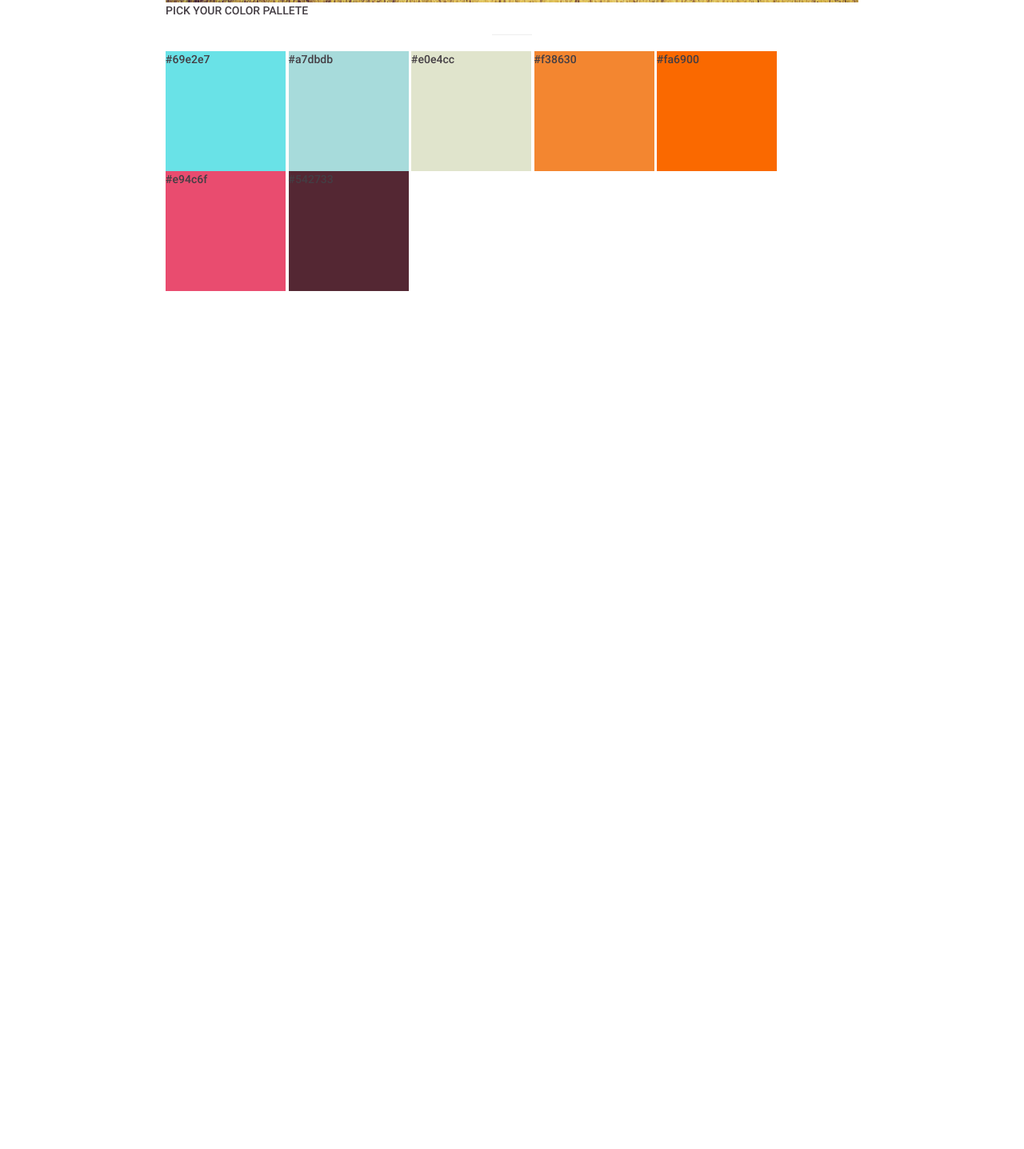
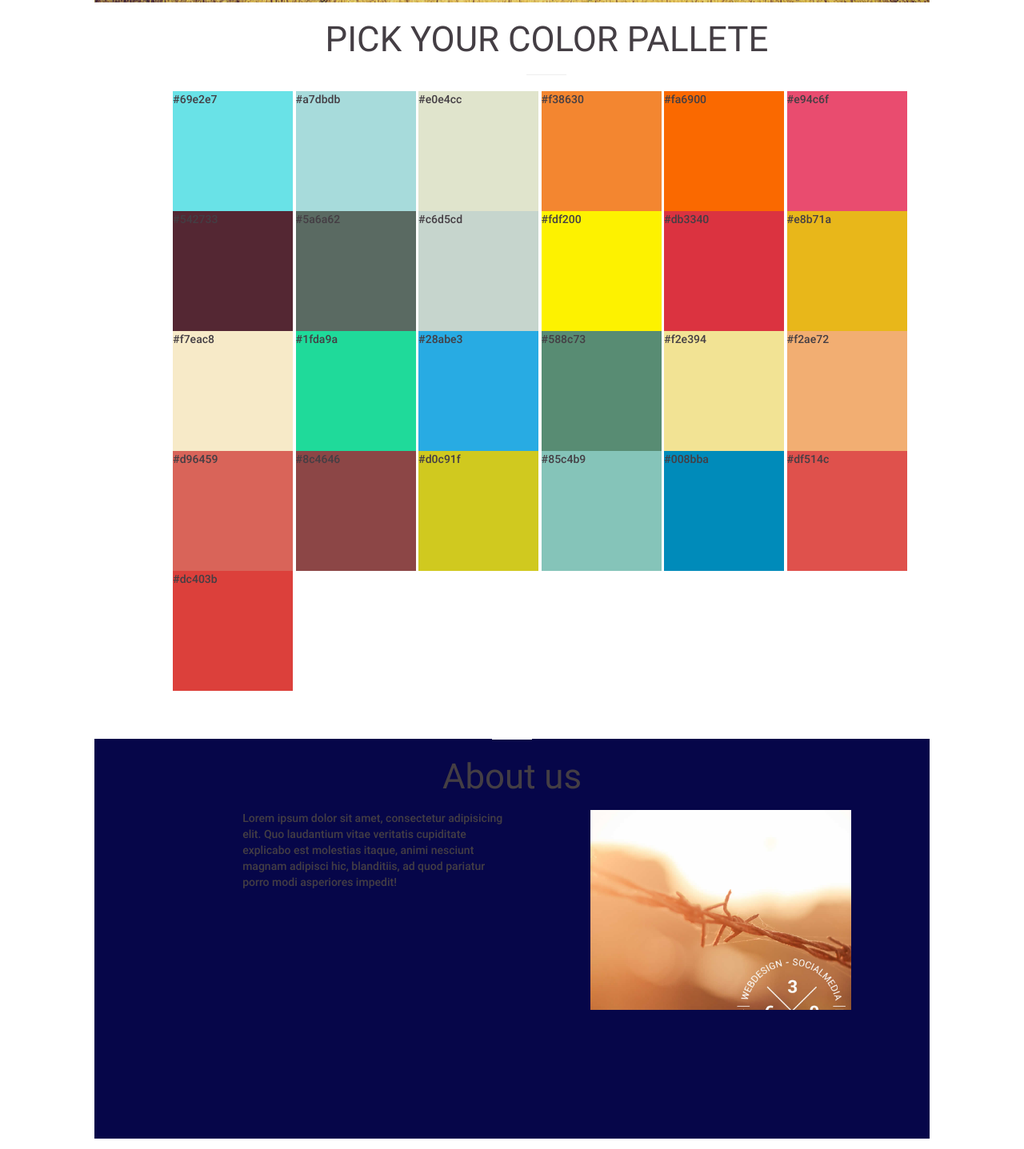
Before and after one commit to carol198/kane, a plain HTML site: page index.html in a window 1280 px wide. Shown: the part 583-2020 px from the top of the page at 80% size. Before the commit the page ends 967 px from the top, so only its background shows below. Drawn offline with nearby package versions, Linux system fonts and the light colour scheme; files whose address does not match are found by name.

Commit message:
hasta about falta terminar

```diff
--- a/css/main.scss
+++ b/css/main.scss
@@ -27,7 +27,60 @@
 .cuadrado7{
 	@include color(#542733);
 }
-
+.cuadrado8{
+	@include color(#5a6a62);
+}
+.cuadrado9{
+	@include color(#c6d5cd);
+}
+.cuadrado10{
+	@include color(#fdf200);
+}
+.cuadrado11{
+	@include color(#db3340);
+}
+.cuadrado12{
+	@include color(#e8b71a);
+}
+.cuadrado13{
+	@include color(#f7eac8);
+}
+.cuadrado14{
+	@include color(#1fda9a);
+}
+.cuadrado15{
+	@include color(#28abe3);
+}
+.cuadrado16{
+	@include color(#588c73);
+}
+.cuadrado17{
+	@include color(#f2e394);
+}
+.cuadrado18{
+	@include color(#f2ae72);
+}
+.cuadrado19{
+	@include color(#d96459);
+}
+.cuadrado20{
+	@include color(#8c4646);
+}
+.cuadrado21{
+	@include color(#d0c91f);
+}
+.cuadrado22{
+	@include color(#85c4b9);
+}
+.cuadrado23{
+	@include color(#008bba);
+}
+.cuadrado24{
+	@include color(#df514c);
+}
+.cuadrado25{
+	@include color(#dc403b);
+}
 nav{
 	background-color:#59D38A;
 }
@@ -48,6 +101,21 @@ nav{
 	padding-top:50px;
 	padding-left:10px;
 }
+h3{
+	text-align:center;
+}
 hr{
 	width:50px;
 }
+.fondocolor{
+	background-color:#060649;
+	width:100%;
+	height:500px;
+}
+.imaA{
+	background-image:url(../img/agency-img3.jpg);
+	background-size:cover;
+	background-repeat:no-repeat;
+	width:100%;
+	height:250px;
+}
--- a/index.html
+++ b/index.html
@@ -5,19 +5,14 @@
     <title>Escoge tu paleta de colores!</title>
     <meta name="viewport" content="width=device-width, initial-scale=1.0">
     <meta name="description" content="ThreeSixty Bootstrap Template">
-    <meta name="author" content="Fabian Bentz Webdesign">
-
-
+    <meta name="author" content="Carolina Fernandez">
     <link href='http://fonts.googleapis.com/css?family=Roboto:400,100,300,300italic,500,400italic,700' rel='stylesheet' type='text/css'>
-
     <link href="./css/bootstrap.css" rel="stylesheet">
     <link href="./css/main.css" rel="stylesheet">
     <link rel="stylesheet" href="./font-awesome/css/font-awesome.min.css">
-
   </head>
-
 <body>
-<div class="container">
+<div class="offset-s1 col s10">
     <nav>
        <a href="#" class="brand-logo"><img src="img/logo.png" alt=""></a>
           <ul id="nav-mobile" class="right">
@@ -32,11 +27,14 @@
     </nav>
 <section>
   <div class="row">
-    <div class="col s12">
+    <div class="offset-s1 col s10">
       <div class="fondo">
         <div class="txt"><H3>BEAUTIFUL COLOR PALETTES FOR YOUR NEXT WEB PROJECT</H3></div>
         <div><h5>Chossing the right color scheme is essential in your website's sucess. Your layout and other design choices - including font should be developed in concert with color scheme to ensure readability, cohesiveness and beauty in the final product.</h5></div>
-      </div><p>PICK YOUR COLOR PALLETE</p><hr>
+      </div>
+      <div class="row">
+        <div class="col s11 offset-s1">
+          <h3>PICK YOUR COLOR PALLETE</h3><hr>
           <div class="cuadrado1"><p>#69e2e7</p></div>
           <div class="cuadrado2"><p>#a7dbdb</p></div>
           <div class="cuadrado3"><p>#e0e4cc</p></div>
@@ -44,10 +42,45 @@
           <div class="cuadrado5"><p>#fa6900</p></div>
           <div class="cuadrado6"><p>#e94c6f</p></div>
           <div class="cuadrado7"><p>#542733</p></div>
+          <div class="cuadrado8"><p>#5a6a62</p></div>
+          <div class="cuadrado9"><p>#c6d5cd</p></div>
+          <div class="cuadrado10"><p>#fdf200</p></div>
+          <div class="cuadrado11"><p>#db3340</p></div>
+          <div class="cuadrado12"><p>#e8b71a</p></div>
+          <div class="cuadrado13"><p>#f7eac8</p></div>
+          <div class="cuadrado14"><p>#1fda9a</p></div>
+          <div class="cuadrado15"><p>#28abe3</p></div>
+          <div class="cuadrado16"><p>#588c73</p></div>
+          <div class="cuadrado17"><p>#f2e394</p></div>
+          <div class="cuadrado18"><p>#f2ae72</p></div>
+          <div class="cuadrado19"><p>#d96459</p></div>
+          <div class="cuadrado20"><p>#8c4646</p></div>
+          <div class="cuadrado21"><p>#d0c91f</p></div>
+          <div class="cuadrado22"><p>#85c4b9</p></div>
+          <div class="cuadrado23"><p>#008bba</p></div>
+          <div class="cuadrado24"><p>#df514c</p></div>
+          <div class="cuadrado25"><p>#dc403b</p></div>
+        </div>
+      </div>
     </div>
   </div>
 </div>
 </section>
+<section>
+  <div class="row">
+    <div class="offset-s1 col s10">
+      <div class="fondocolor"><hr><h3>About us</h3>
+        <div class="offset-s2 col s4">
+        <p>Lorem ipsum dolor sit amet, consectetur adipisicing elit. Quo laudantium vitae veritatis cupiditate explicabo est molestias itaque, animi nesciunt magnam adipisci hic, blanditiis, ad quod pariatur porro modi asperiores impedit!</p>
+        </div>
+        <div class="offset-s1 col s4">
+        <div class="imaA"></div>
+        </div>
+      </div>
+    </div>
+  </div>
+</section>
+
 
 <script src="https://code.jquery.com/jquery-1.10.2.min.js"></script>
 <script type="text/javascript" src="./js/bootstrap.min.js"></script>
```
Also changed, not shown: css/main.css, 1 other file. Lines whose indentation alone changed are shown as unchanged.
